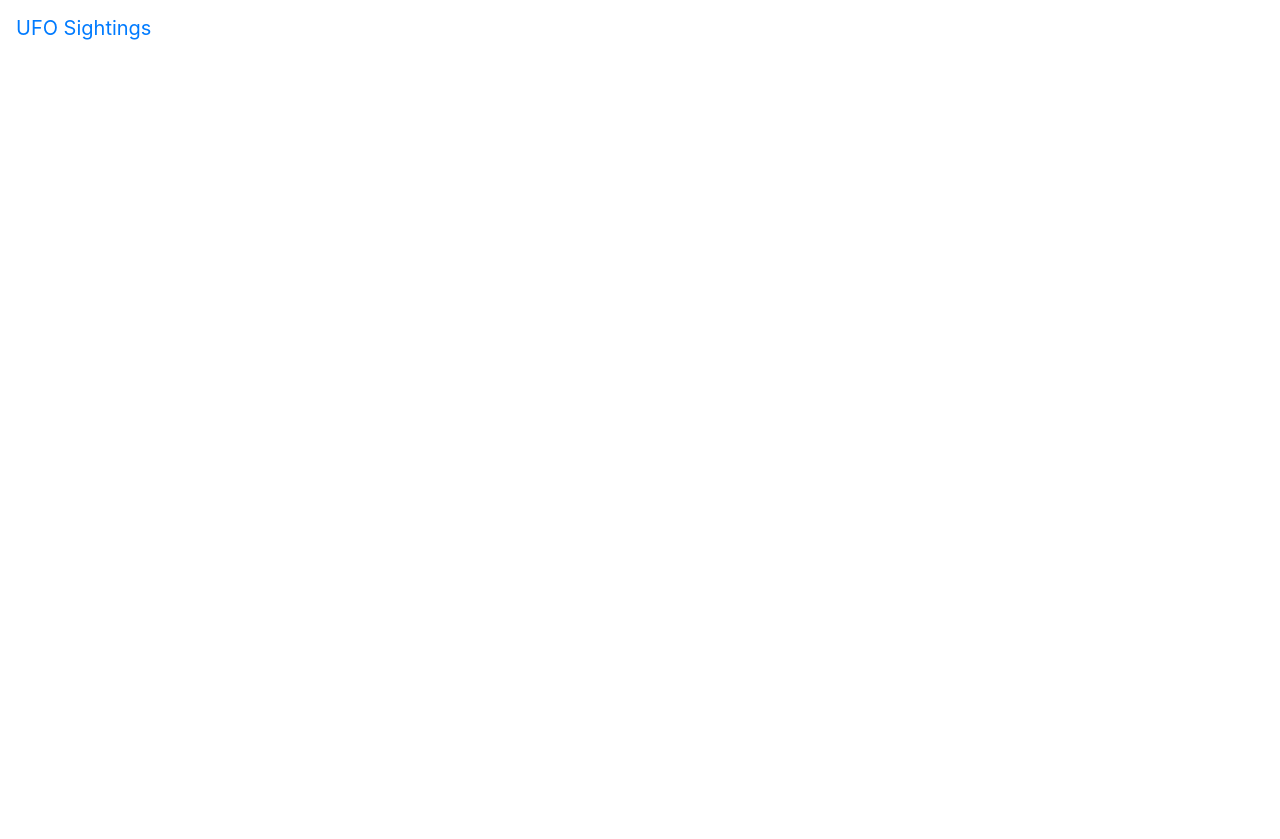
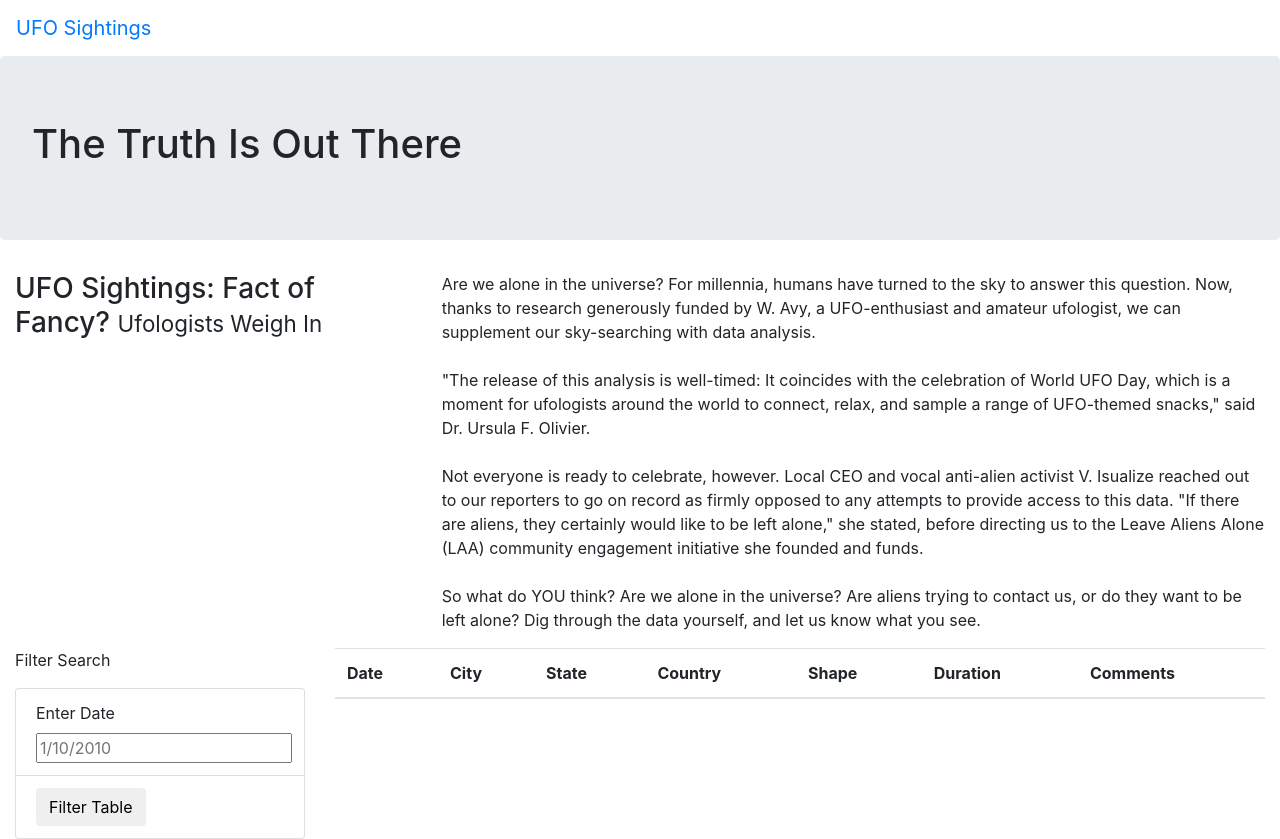
Before and after one commit to Vanessa-Cartagena/UFOs, a plain HTML site: page index.html in a window 1280 px wide. Before the commit the page ends 800 px from the top, so only its background shows below. Drawn offline with nearby package versions, Linux system fonts and the light colour scheme.

Commit message:
Module 11

```diff
--- a/index.html
+++ b/index.html
@@ -21,5 +21,67 @@
             <a class="navbar-brand" href="index.html">UFO Sightings</a>
         </nav>
     </div>
+    <div class="jumbotron">
+        <h1>The Truth Is Out There</h1>
+      </div>
+      <div class="container-fluid">
+        <div class="row">
+          <div class="col-md-4">
+            <h3>UFO Sightings: Fact of Fancy? <small>Ufologists Weigh In</small></h3>
+          </div>
+          <div class="col-md-8">
+            <p>
+                Are we alone in the universe? For millennia, humans have turned to the sky to answer this question. Now, thanks to research generously funded by W. Avy, a UFO-enthusiast and amateur ufologist, we can supplement our sky-searching with data analysis.
+                <br><br>
+                "The release of this analysis is well-timed: It coincides with the celebration of World UFO Day, which is a moment for ufologists around the world to connect, relax, and sample a range of UFO-themed snacks," said Dr. Ursula F. Olivier.
+                <br><br>
+                Not everyone is ready to celebrate, however. Local CEO and vocal anti-alien activist V. Isualize reached out to our reporters to go on record as firmly opposed
+                to any attempts to provide access to this data. "If there are aliens, they certainly would like to be left alone," she stated, before directing us to the Leave
+                Aliens Alone (LAA) community engagement initiative she founded and funds.
+                <br><br>
+                So what do YOU think? Are we alone in the universe? Are aliens trying to contact us,
+                or do they want to be left alone? Dig through the data yourself, and let us know what you see.
+            </p>
+        </div>
+    </div>
+</div>
+    <div class="container-fluid">
+        <div class="row">
+            <div class="col-md-3">
+                <form>
+                    <p>Filter Search</p>
+
+                <ul class="list-group">
+
+                <li class="list-group-item">
+                    <label for="date">Enter Date</label>
+                    <input type="text" placeholder="1/10/2010" id="datetime" />
+                </li>
+                <li class="list-group-item">
+                    <button id="filter-btn" type="button" class="btn btn-default">Filter Table</button>
+                </li>
+                </ul>
+            </form>
+            </div>
+            <div class="col-md-9">
+                <table class="table table-striped">
+                    <thead>
+                        <tr>
+                            <th>Date</th>
+                            <th>City</th>
+                            <th>State</th>
+                            <th>Country</th>
+                            <th>Shape</th>
+                            <th>Duration</th>
+                            <th>Comments</th>
+                        </tr>
+                      </thead>
+                      <tbody></tbody>
+                    </table>
+                  </div>
+              </div>
+            </div>
+        </div>
+    </div>
 </body>
 </html>
```
